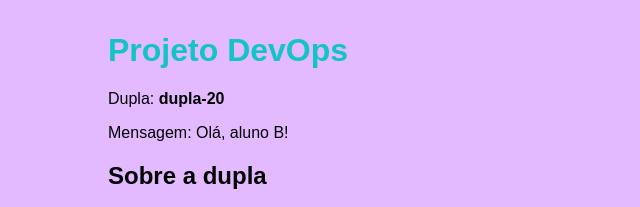
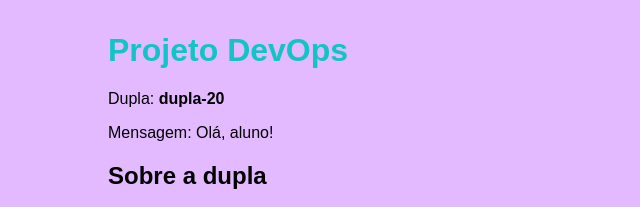
Before and after one commit to LeoVini5/projeto-devops-dupla-20, a plain HTML site: page site/index.html in a window 1280 px wide. Shown: the top 207 px of the page, 212-852 px from the left. Drawn offline with Linux system fonts and the light colour scheme.

Commit message:
Aplica a edição do aluno

```diff
--- a/site/index.html
+++ b/site/index.html
@@ -22,7 +22,7 @@
 <body>
     <h1>Projeto DevOps</h1>
     <p>Dupla: <strong>dupla-20</strong></p>
-    <p>Mensagem: Olá, aluno B!</p>
+    <p>Mensagem: Olá, aluno!</p>
     <h2>Sobre a dupla</h2>
     <ul>
         <li>Aluno B: <strong>Jheniffer Paola de Faria</strong> (GitHub: jhenifaria)</li>
```
